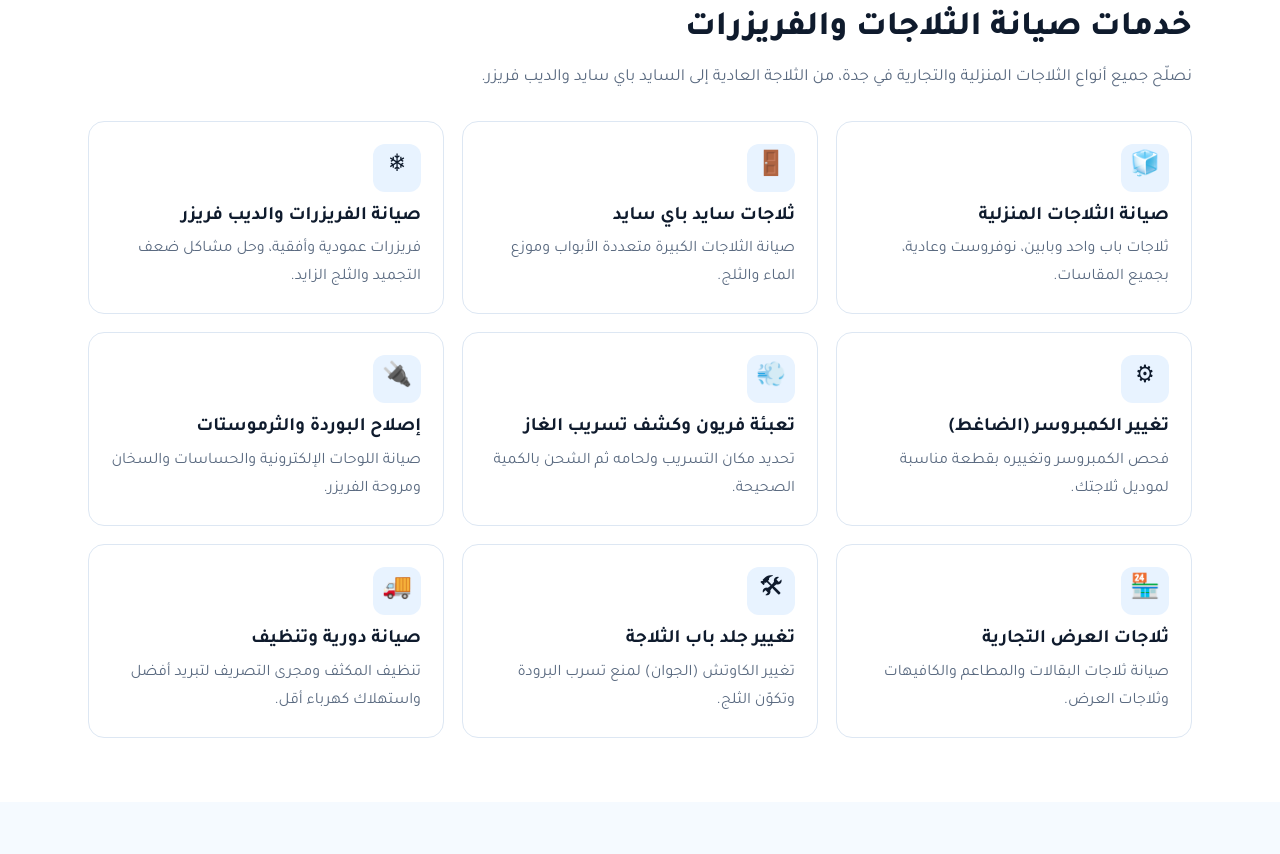
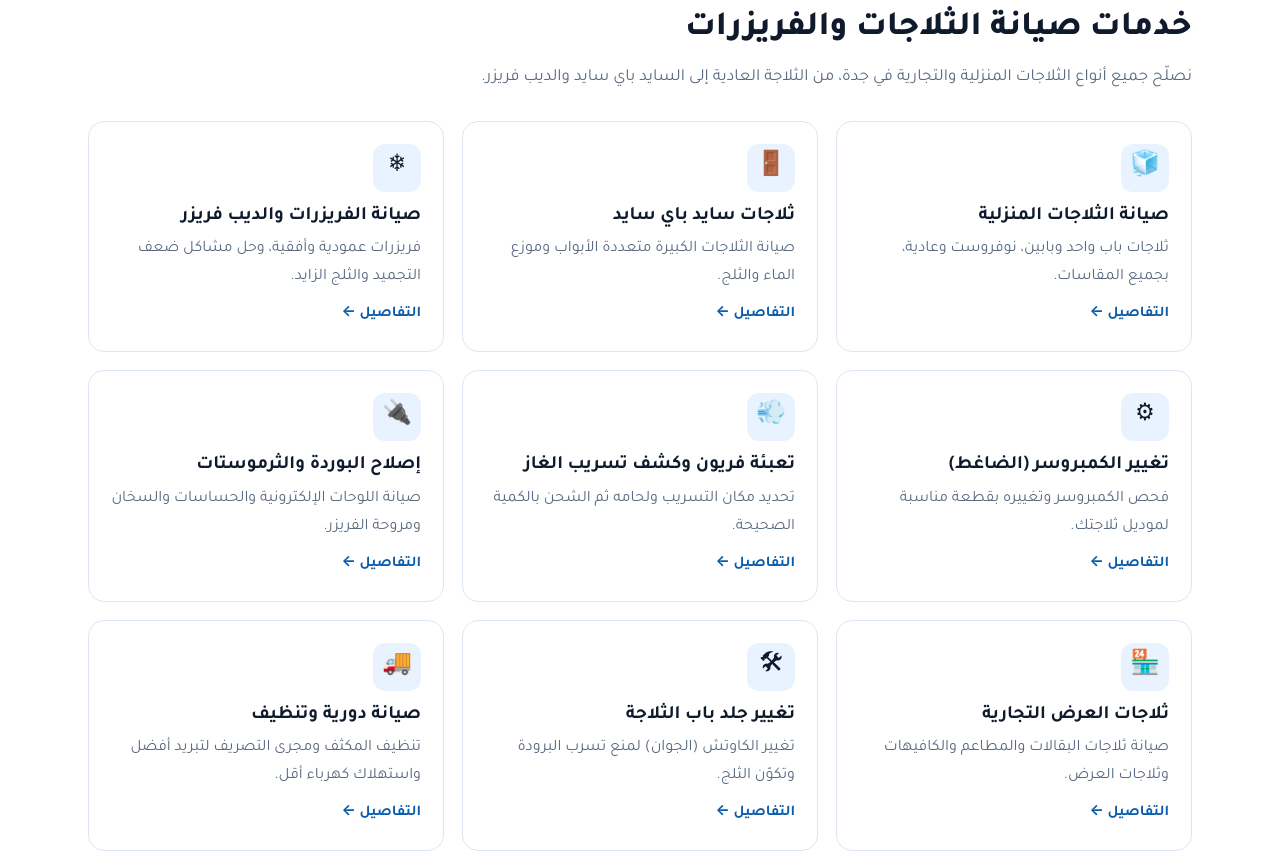
Before and after one commit to abuabdllah/saudi-service, a plain HTML site: page index.html in a window 1280 px wide. Shown: the part 900-1754 px from the top of the page. Drawn offline with Linux system fonts and the light colour scheme.

Commit message:
Link homepage nav, service cards and footer to new pages; update sitemap

```diff
--- a/index.html
+++ b/index.html
@@ -181,6 +181,8 @@ footer .note{border-top:1px solid #1f2f45;padding-top:18px;font-size:13px;color:
 .bar svg{width:20px;height:20px;fill:#fff}
 .bar .c{background:var(--warn)}.bar .w{background:var(--wa)}
 @media(min-width:901px){.bar{display:none}body{padding-bottom:0}}
+a.card{display:block}
+.card .more{display:inline-block;margin-top:10px;color:var(--blue);font-weight:700;font-size:15px}
 </style>
 </head>
 <body>
@@ -192,10 +194,11 @@ footer .note{border-top:1px solid #1f2f45;padding-top:18px;font-size:13px;color:
   <div class="wrap">
     <a href="#" class="logo"><i>❄</i>سعودي سيرفس</a>
     <nav class="nav">
-      <a href="#services">الخدمات</a>
+      <a href="/services/">الخدمات</a>
       <a href="#faults">الأعطال</a>
       <a href="#brands">الماركات</a>
       <a href="#areas">الأحياء</a>
+      <a href="/about/">من نحن</a>
       <a href="#faq">الأسئلة</a>
     </nav>
     <a class="top-call js-call" href="tel:+966540550621">0540550621</a>
@@ -284,15 +287,15 @@ footer .note{border-top:1px solid #1f2f45;padding-top:18px;font-size:13px;color:
     <h2>خدمات صيانة الثلاجات والفريزرات</h2>
     <p class="sub">نصلّح جميع أنواع الثلاجات المنزلية والتجارية في جدة، من الثلاجة العادية إلى السايد باي سايد والديب فريزر.</p>
     <div class="grid g3">
-      <div class="card"><div class="ic">🧊</div><h3>صيانة الثلاجات المنزلية</h3><p>ثلاجات باب واحد وبابين، نوفروست وعادية، بجميع المقاسات.</p></div>
-      <div class="card"><div class="ic">🚪</div><h3>ثلاجات سايد باي سايد</h3><p>صيانة الثلاجات الكبيرة متعددة الأبواب وموزع الماء والثلج.</p></div>
-      <div class="card"><div class="ic">❄</div><h3>صيانة الفريزرات والديب فريزر</h3><p>فريزرات عمودية وأفقية، وحل مشاكل ضعف التجميد والثلج الزايد.</p></div>
-      <div class="card"><div class="ic">⚙</div><h3>تغيير الكمبروسر (الضاغط)</h3><p>فحص الكمبروسر وتغييره بقطعة مناسبة لموديل ثلاجتك.</p></div>
-      <div class="card"><div class="ic">💨</div><h3>تعبئة فريون وكشف تسريب الغاز</h3><p>تحديد مكان التسريب ولحامه ثم الشحن بالكمية الصحيحة.</p></div>
-      <div class="card"><div class="ic">🔌</div><h3>إصلاح البوردة والثرموستات</h3><p>صيانة اللوحات الإلكترونية والحساسات والسخان ومروحة الفريزر.</p></div>
-      <div class="card"><div class="ic">🏪</div><h3>ثلاجات العرض التجارية</h3><p>صيانة ثلاجات البقالات والمطاعم والكافيهات وثلاجات العرض.</p></div>
-      <div class="card"><div class="ic">🛠</div><h3>تغيير جلد باب الثلاجة</h3><p>تغيير الكاوتش (الجوان) لمنع تسرب البرودة وتكوّن الثلج.</p></div>
-      <div class="card"><div class="ic">🚚</div><h3>صيانة دورية وتنظيف</h3><p>تنظيف المكثف ومجرى التصريف لتبريد أفضل واستهلاك كهرباء أقل.</p></div>
+      <a class="card" href="/services/home-fridge-repair/"><div class="ic">🧊</div><h3>صيانة الثلاجات المنزلية</h3><p>ثلاجات باب واحد وبابين، نوفروست وعادية، بجميع المقاسات.</p><span class="more">التفاصيل ←</span></a>
+      <a class="card" href="/services/side-by-side-repair/"><div class="ic">🚪</div><h3>ثلاجات سايد باي سايد</h3><p>صيانة الثلاجات الكبيرة متعددة الأبواب وموزع الماء والثلج.</p><span class="more">التفاصيل ←</span></a>
+      <a class="card" href="/services/freezer-repair/"><div class="ic">❄</div><h3>صيانة الفريزرات والديب فريزر</h3><p>فريزرات عمودية وأفقية، وحل مشاكل ضعف التجميد والثلج الزايد.</p><span class="more">التفاصيل ←</span></a>
+      <a class="card" href="/services/compressor-replacement/"><div class="ic">⚙</div><h3>تغيير الكمبروسر (الضاغط)</h3><p>فحص الكمبروسر وتغييره بقطعة مناسبة لموديل ثلاجتك.</p><span class="more">التفاصيل ←</span></a>
+      <a class="card" href="/services/freon-refill/"><div class="ic">💨</div><h3>تعبئة فريون وكشف تسريب الغاز</h3><p>تحديد مكان التسريب ولحامه ثم الشحن بالكمية الصحيحة.</p><span class="more">التفاصيل ←</span></a>
+      <a class="card" href="/services/board-thermostat-repair/"><div class="ic">🔌</div><h3>إصلاح البوردة والثرموستات</h3><p>صيانة اللوحات الإلكترونية والحساسات والسخان ومروحة الفريزر.</p><span class="more">التفاصيل ←</span></a>
+      <a class="card" href="/services/commercial-fridge-repair/"><div class="ic">🏪</div><h3>ثلاجات العرض التجارية</h3><p>صيانة ثلاجات البقالات والمطاعم والكافيهات وثلاجات العرض.</p><span class="more">التفاصيل ←</span></a>
+      <a class="card" href="/services/door-gasket-replacement/"><div class="ic">🛠</div><h3>تغيير جلد باب الثلاجة</h3><p>تغيير الكاوتش (الجوان) لمنع تسرب البرودة وتكوّن الثلج.</p><span class="more">التفاصيل ←</span></a>
+      <a class="card" href="/services/fridge-maintenance-cleaning/"><div class="ic">🚚</div><h3>صيانة دورية وتنظيف</h3><p>تنظيف المكثف ومجرى التصريف لتبريد أفضل واستهلاك كهرباء أقل.</p><span class="more">التفاصيل ←</span></a>
     </div>
   </div>
 </section>
@@ -427,7 +430,8 @@ footer .note{border-top:1px solid #1f2f45;padding-top:18px;font-size:13px;color:
       </div>
       <div>
         <h4>روابط</h4>
-        <p><a href="#services">الخدمات</a></p>
+        <p><a href="/services/">الخدمات</a></p>
+        <p><a href="/about/">من نحن</a></p>
         <p><a href="#brands">الماركات</a></p>
         <p><a href="#areas">الأحياء</a></p>
         <p><a href="#privacy" onclick="document.getElementById('privacy').open=true">سياسة الخصوصية</a></p>
```
Also changed, not shown: sitemap.xml (+12 -6 lines).
